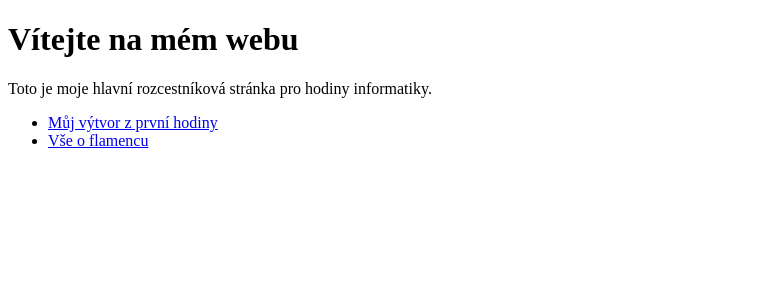
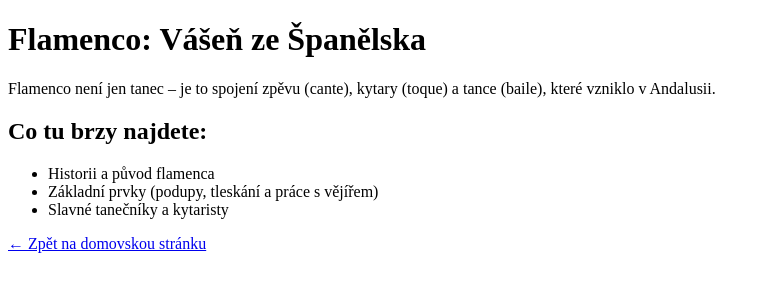
Before and after one commit to leonakabelkovaaa/leonakabelkovaaa.github.io, a plain HTML site: page flamenco.html in a window 1280 px wide. Shown: the whole page, without its empty margins (0-770 px from the left). Drawn offline with Linux system fonts and the light colour scheme.

Commit message:
Update flamenco.html

```diff
--- a/flamenco.html
+++ b/flamenco.html
@@ -2,15 +2,19 @@
 <html lang="cs">
 <head>
     <meta charset="UTF-8">
-    <title>Moje domovská stránka</title>
+    <title>Svět flamenca</title>
 </head>
 <body>
-    <h1>Vítejte na mém webu</h1>
-    <p>Toto je moje hlavní rozcestníková stránka pro hodiny informatiky.</p>
+    <h1>Flamenco: Vášeň ze Španělska</h1>
+    <p>Flamenco není jen tanec – je to spojení zpěvu (cante), kytary (toque) a tance (baile), které vzniklo v Andalusii.</p>
 
+    <h2>Co tu brzy najdete:</h2>
     <ul>
-        <li><a href="prvnihodina.html">Můj výtvor z první hodiny</a></li>
-        <li><a href="flamenco.html">Vše o flamencu</a></li>
+        <li>Historii a původ flamenca</li>
+        <li>Základní prvky (podupy, tleskání a práce s vějířem)</li>
+        <li>Slavné tanečníky a kytaristy</li>
     </ul>
+
+    <a href="index.html">← Zpět na domovskou stránku</a>
 </body>
 </html>
```
